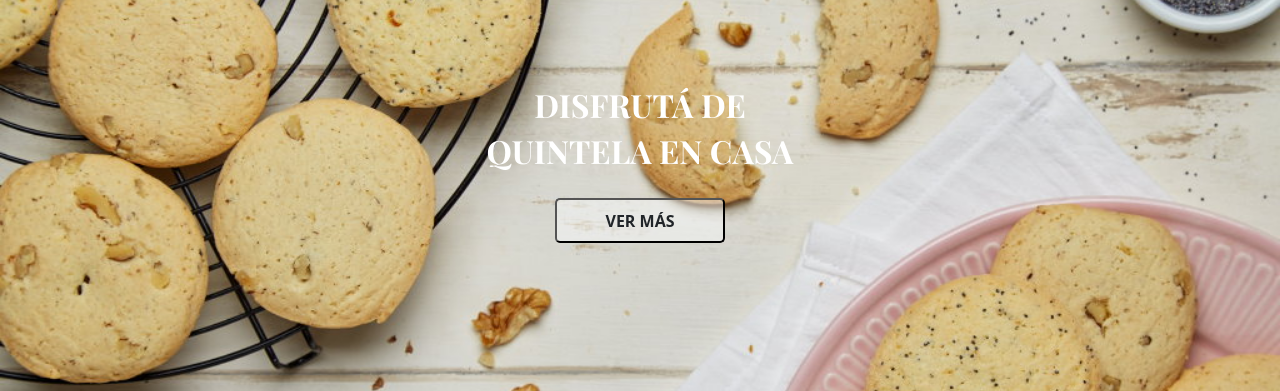
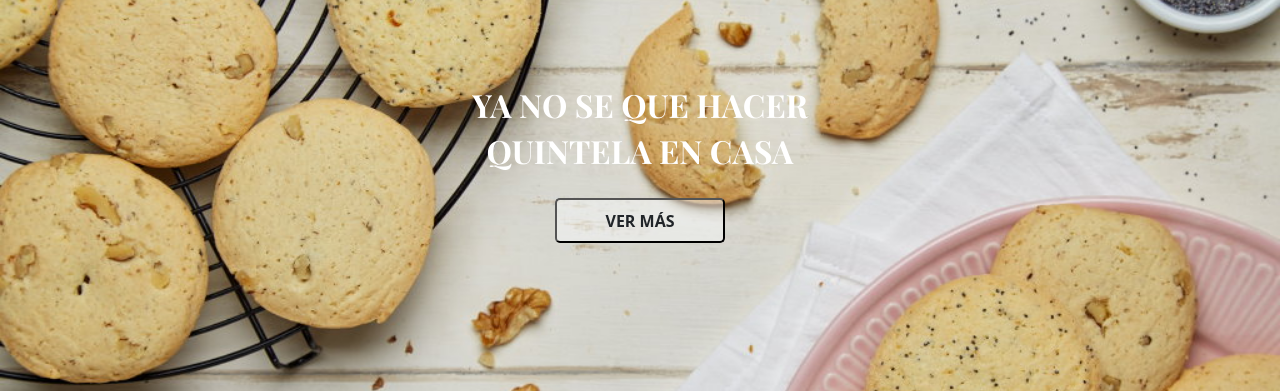
Before and after one commit to EGetino/Quintela-Getino-SASS, a plain HTML site: page index.html in a window 1280 px wide. Shown: the part 108-499 px from the top of the page. Drawn offline with nearby package versions, Linux system fonts and the light colour scheme.

Commit message:
cambios en heropage de index.html

```diff
--- a/index.html
+++ b/index.html
@@ -78,7 +78,7 @@
 
 
         <div class="hero__content">
-            <h2 class="tracking-in-expand">DISFRUTÁ DE </h2>
+            <h2 class="tracking-in-expand">YA NO SE QUE HACER </h2>
             <h2 class="tracking-in-expand">QUINTELA EN CASA</h2>
             <button class="hero__button fade-in bg-light" style="--bs-bg-opacity: .5;">
                 <a class="hero__button-link text-dark"  href="./pages/productos.html">
```
